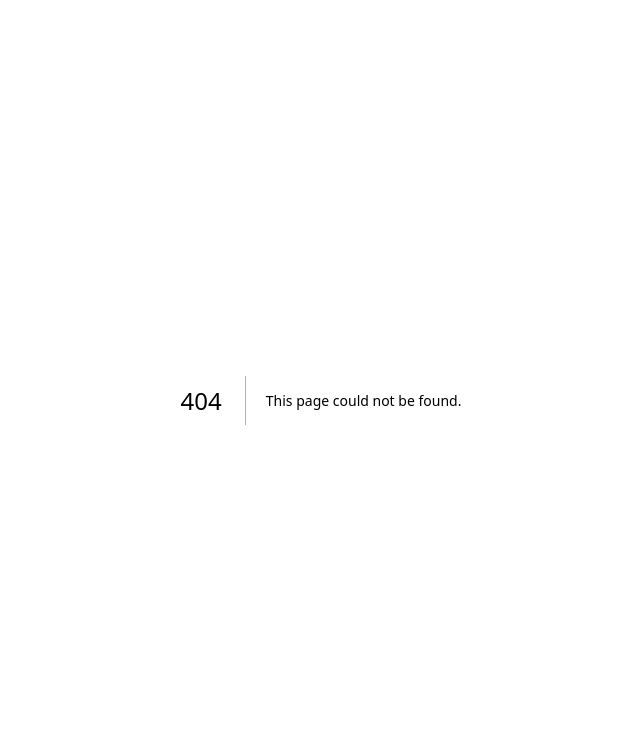
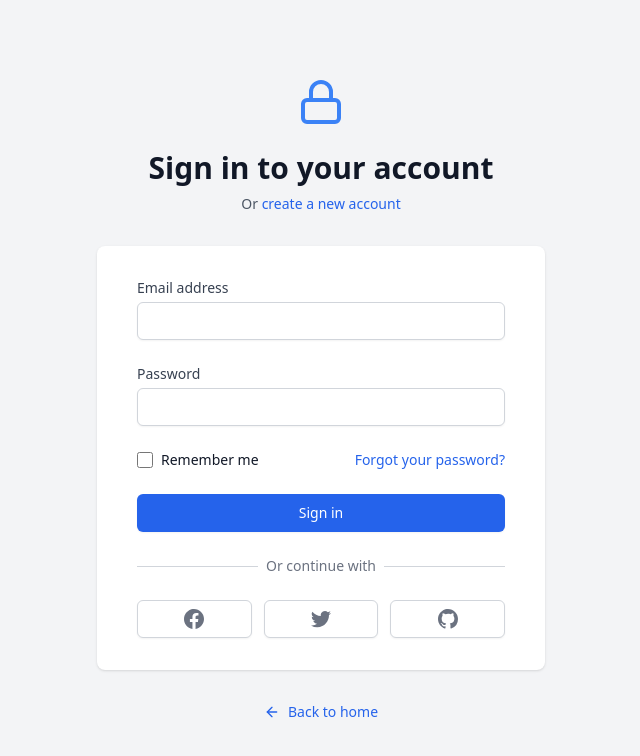
Before and after one commit to WebDevHarsha/gig_node, a Next.js app: page /login in a window 1280 px wide. Before the commit this address had no page. Shown: the top 756 px of the page, without its empty margins (319-959 px from the left). Built offline with nearby package versions, Linux system fonts and the light colour scheme.

Commit message:
login page done

```diff
--- /dev/null
+++ b/app/login/page.tsx
@@ -0,0 +1,176 @@
+"use client"
+
+import Link from 'next/link'
+import { useState } from 'react'
+import { ArrowLeft, Lock } from 'lucide-react'
+
+export default function LoginPage() {
+  const [formData, setFormData] = useState({
+    email: '',
+    password: '',
+    rememberMe: false,
+  })
+
+  const handleChange = (e: React.ChangeEvent<HTMLInputElement>) => {
+    const { name, value, type, checked } = e.target
+    setFormData(prev => ({
+      ...prev,
+      [name]: type === 'checkbox' ? checked : value
+    }))
+  }
+
+  const handleSubmit = (e: React.FormEvent<HTMLFormElement>) => {
+    e.preventDefault()
+    // Here you would typically send the login data to your backend
+    console.log('Login attempted:', formData)
+    // For now, we'll just log the data to the console
+  }
+
+  return (
+    <div className="min-h-screen bg-gray-100 flex flex-col justify-center py-12 sm:px-6 lg:px-8">
+      <div className="sm:mx-auto sm:w-full sm:max-w-md">
+        <div className="flex justify-center">
+          <Lock className="h-12 w-12 text-blue-500" />
+        </div>
+        <h2 className="mt-6 text-center text-3xl font-extrabold text-gray-900">
+          Sign in to your account
+        </h2>
+        <p className="mt-2 text-center text-sm text-gray-600">
+          Or{' '}
+          <Link href="/signup" className="font-medium text-blue-600 hover:text-blue-500">
+            create a new account
+          </Link>
+        </p>
+      </div>
+
+      <div className="mt-8 sm:mx-auto sm:w-full sm:max-w-md">
+        <div className="bg-white py-8 px-4 shadow sm:rounded-lg sm:px-10">
+          <form className="space-y-6" onSubmit={handleSubmit}>
+            <div>
+              <label htmlFor="email" className="block text-sm font-medium text-gray-700">
+                Email address
+              </label>
+              <div className="mt-1">
+                <input
+                  id="email"
+                  name="email"
+                  type="email"
+                  autoComplete="email"
+                  required
+                  className="appearance-none block w-full px-3 py-2 border border-gray-300 rounded-md shadow-sm placeholder-gray-400 focus:outline-none focus:ring-blue-500 focus:border-blue-500 sm:text-sm"
+                  value={formData.email}
+                  onChange={handleChange}
+                />
+              </div>
+            </div>
+
+            <div>
+              <label htmlFor="password" className="block text-sm font-medium text-gray-700">
+                Password
+              </label>
+              <div className="mt-1">
+                <input
+                  id="password"
+                  name="password"
+                  type="password"
+                  autoComplete="current-password"
+                  required
+                  className="appearance-none block w-full px-3 py-2 border border-gray-300 rounded-md shadow-sm placeholder-gray-400 focus:outline-none focus:ring-blue-500 focus:border-blue-500 sm:text-sm"
+                  value={formData.password}
+                  onChange={handleChange}
+                />
+              </div>
+            </div>
+
+            <div className="flex items-center justify-between">
+              <div className="flex items-center">
+                <input
+                  id="remember-me"
+                  name="rememberMe"
+                  type="checkbox"
+                  className="h-4 w-4 text-blue-600 focus:ring-blue-500 border-gray-300 rounded"
+                  checked={formData.rememberMe}
+                  onChange={handleChange}
+                />
+                <label htmlFor="remember-me" className="ml-2 block text-sm text-gray-900">
+                  Remember me
+                </label>
+              </div>
+
+              <div className="text-sm">
+                <Link href="/forgot-password" className="font-medium text-blue-600 hover:text-blue-500">
+                  Forgot your password?
+                </Link>
+              </div>
+            </div>
+
+            <div>
+              <button
+                type="submit"
+                className="w-full flex justify-center py-2 px-4 border border-transparent rounded-md shadow-sm text-sm font-medium text-white bg-blue-600 hover:bg-blue-700 focus:outline-none focus:ring-2 focus:ring-offset-2 focus:ring-blue-500"
+              >
+                Sign in
+              </button>
+            </div>
+          </form>
+
+          <div className="mt-6">
+            <div className="relative">
+              <div className="absolute inset-0 flex items-center">
+                <div className="w-full border-t border-gray-300" />
+              </div>
+              <div className="relative flex justify-center text-sm">
+                <span className="px-2 bg-white text-gray-500">Or continue with</span>
+              </div>
+            </div>
+
+            <div className="mt-6 grid grid-cols-3 gap-3">
+              <div>
+                <a
+                  href="#"
+                  className="w-full inline-flex justify-center py-2 px-4 border border-gray-300 rounded-md shadow-sm bg-white text-sm font-medium text-gray-500 hover:bg-gray-50"
+                >
+                  <span className="sr-only">Sign in with Facebook</span>
+                  <svg className="w-5 h-5" fill="currentColor" viewBox="0 0 20 20" aria-hidden="true">
+                    <path fillRule="evenodd" d="M20 10c0-5.523-4.477-10-10-10S0 4.477 0 10c0 4.991 3.657 9.128 8.438 9.878v-6.987h-2.54V10h2.54V7.797c0-2.506 1.492-3.89 3.777-3.89 1.094 0 2.238.195 2.238.195v2.46h-1.26c-1.243 0-1.63.771-1.63 1.562V10h2.773l-.443 2.89h-2.33v6.988C16.343 19.128 20 14.991 20 10z" clipRule="evenodd" />
+                  </svg>
+                </a>
+              </div>
+
+              <div>
+                <a
+                  href="#"
+                  className="w-full inline-flex justify-center py-2 px-4 border border-gray-300 rounded-md shadow-sm bg-white text-sm font-medium text-gray-500 hover:bg-gray-50"
+                >
+                  <span className="sr-only">Sign in with Twitter</span>
+                  <svg className="w-5 h-5" fill="currentColor" viewBox="0 0 20 20" aria-hidden="true">
+                    <path d="M6.29 18.251c7.547 0 11.675-6.253 11.675-11.675 0-.178 0-.355-.012-.53A8.348 8.348 0 0020 3.92a8.19 8.19 0 01-2.357.646 4.118 4.118 0 001.804-2.27 8.224 8.224 0 01-2.605.996 4.107 4.107 0 00-6.993 3.743 11.65 11.65 0 01-8.457-4.287 4.106 4.106 0 001.27 5.477A4.073 4.073 0 01.8 7.713v.052a4.105 4.105 0 003.292 4.022 4.095 4.095 0 01-1.853.07 4.108 4.108 0 003.834 2.85A8.233 8.233 0 010 16.407a11.616 11.616 0 006.29 1.84" />
+                  </svg>
+                </a>
+              </div>
+
+              <div>
+                <a
+                  href="#"
+                  className="w-full inline-flex justify-center py-2 px-4 border border-gray-300 rounded-md shadow-sm bg-white text-sm font-medium text-gray-500 hover:bg-gray-50"
+                >
+                  <span className="sr-only">Sign in with GitHub</span>
+                  <svg className="w-5 h-5" fill="currentColor" viewBox="0 0 20 20" aria-hidden="true">
+                    <path fillRule="evenodd" d="M10 0C4.477 0 0 4.484 0 10.017c0 4.425 2.865 8.18 6.839 9.504.5.092.682-.217.682-.483 0-.237-.008-.868-.013-1.703-2.782.605-3.369-1.343-3.369-1.343-.454-1.158-1.11-1.466-1.11-1.466-.908-.62.069-.608.069-.608 1.003.07 1.531 1.032 1.531 1.032.892 1.53 2.341 1.088 2.91.832.092-.647.35-1.088.636-1.338-2.22-.253-4.555-1.113-4.555-4.951 0-1.093.39-1.988 1.029-2.688-.103-.253-.446-1.272.098-2.65 0 0 .84-.27 2.75 1.026A9.564 9.564 0 0110 4.844c.85.004 1.705.115 2.504.337 1.909-1.296 2.747-1.027 2.747-1.027.546 1.379.203 2.398.1 2.651.64.7 1.028 1.595 1.028 2.688 0 3.848-2.339 4.695-4.566 4.942.359.31.678.921.678 1.856 0 1.338-.012 2.419-.012 2.747 0 .268.18.58.688.482A10.019 10.019 0 0020 10.017C20 4.484 15.522 0 10 0z" clipRule="evenodd" />
+                  </svg>
+                </a>
+              </div>
+            </div>
+          </div>
+        </div>
+      </div>
+
+      <div className="mt-8 text-center">
+        <Link href="/" className="text-sm font-medium text-blue-600 hover:text-blue-500 flex items-center justify-center">
+          <ArrowLeft className="mr-2 h-4 w-4" />
+          Back to home
+        </Link>
+      </div>
+    </div>
+  )
+}
```
